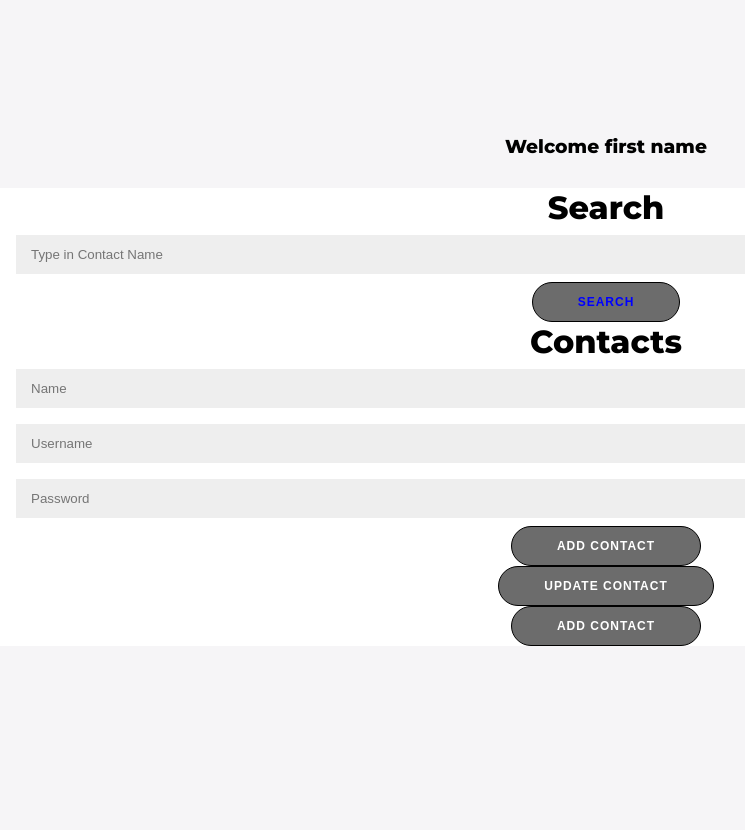
After one commit to aMarshmallows/ContactManager, a PHP site: page /contacts.html in a window 1280 px wide. The commit adds this page. Shown: the whole page, without its empty margins (34-779 px from the left). Run offline with PHP 8.4, Linux system fonts and the light colour scheme; some libraries are stand-ins or nearby versions.

Commit message:
[Update] Added skeleton for Landing Page
- Made some Ui Updates
- Added barebones landing page for contact manager

```diff
--- /dev/null
+++ b/var/www/html/contacts.html
@@ -0,0 +1,39 @@
+<!DOCTYPE html>
+<html lang="en">
+<head>
+  <meta charset="UTF-8">
+  <title>Group 21 Contact Manager</title>
+  <link rel='stylesheet' href='https://cdnjs.cloudflare.com/ajax/libs/font-awesome/5.14.0/css/all.min.css'><link rel="stylesheet" href="./style.css">
+
+</head>
+<body>
+<!-- partial:index.partial.html -->
+<h3 style="text-align: left; margin: 20px 0 30px;">Welcome first name</h3>
+<div class="dashboard-container" id="container">
+    <div class="dashboard-container">
+		<form action="#">
+			<h1>Search</h1>
+			<span></span>
+			<input type="search" placeholder="Type in Contact Name" id = "search" />
+			<button class="Search-Button" style="color:blue;" id="searchBtn">Search</button>
+		</form>
+	</div>
+    <div class="dashboard-container">
+		<form action="#">
+			<h1>Contacts</h1>
+			<span></span>
+			<input type="text" placeholder="Name" id = "name1" />
+			<input type="user" placeholder="Username" id = "user1" />
+			<input type="password" placeholder="Password" id = "pass1"/>
+			<button class="buttons" id="add">Add Contact</button>
+            <button class="buttons" id="update">Update Contact</button>
+            <button class="buttons" id="delete">Add Contact</button>
+		</form>
+	</div>
+
+</div>
+<!-- partial -->
+  <script  src="./script.js"></script>
+
+</body>
+</html>
--- a/var/www/html/index.html
+++ b/var/www/html/index.html
@@ -13,7 +13,7 @@
 	<div class="form-container sign-up-container">
 		<form action="#">
 			<h1>Create Account</h1>
-			<span>or use your email for registration</span>
+			<span></span>
 			<input type="text" placeholder="Name" id = "name1" />
 			<input type="user" placeholder="Username" id = "user1" />
 			<input type="password" placeholder="Password" id = "pass1"/>
@@ -23,7 +23,7 @@
 	<div class="form-container sign-in-container">
 		<form action="#">
 			<h1>Sign in</h1>
-			<span>or use your account</span>
+			<span></span>
 			<input type="user" placeholder="Username"/>
 			<input type="password" placeholder="Password"/>
 			<a href="#">Forgot your password?</a>
--- a/var/www/html/style.css
+++ b/var/www/html/style.css
@@ -45,8 +45,8 @@ a {
 
 button {
 	border-radius: 20px;
-	border: 1px solid #FF4B2B;
-	background-color: #FF4B2B;
+	border: 1px solid #000000;
+	background-color: #6C6C6C;
 	color: #FFFFFF;
 	font-size: 12px;
 	font-weight: bold;
@@ -98,6 +98,12 @@ input {
 	width: 768px;
 	max-width: 100%;
 	min-height: 480px;
+}
+
+.dashboard-container {
+	left: 0;
+	width: 100%;
+	z-index: 2;
 }
 
 .form-container {
@@ -160,8 +166,8 @@ input {
 
 .overlay {
 	background: #FF416C;
-	background: -webkit-linear-gradient(to right, #FF4B2B, #FF416C);
-	background: linear-gradient(to right, #FF4B2B, #FF416C);
+	background: -webkit-linear-gradient(to right, #2B73FF, #2B73FF);
+	background: linear-gradient(to right, #2B73FF, #2B73FF);
 	background-repeat: no-repeat;
 	background-size: cover;
 	background-position: 0 0;
```
